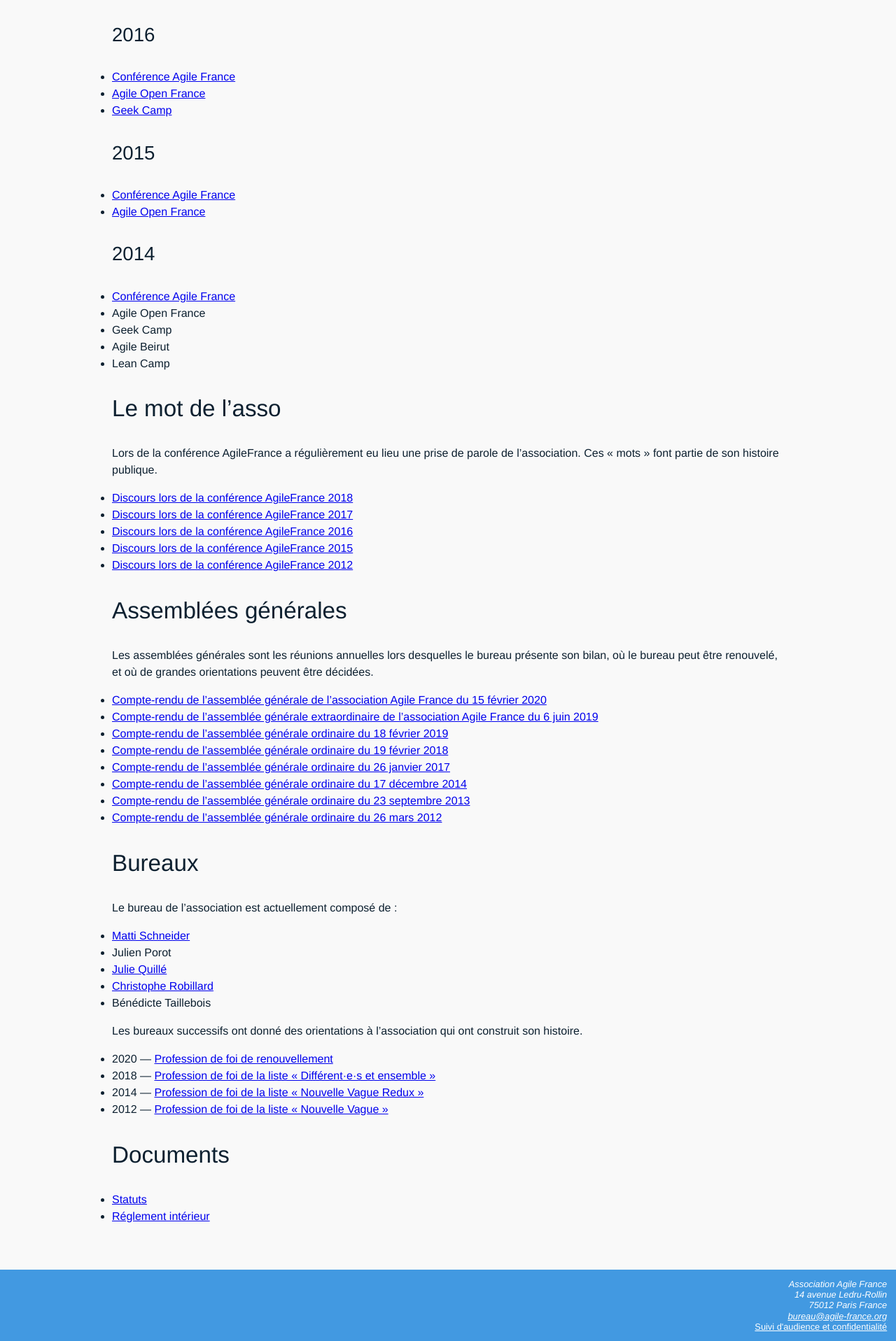
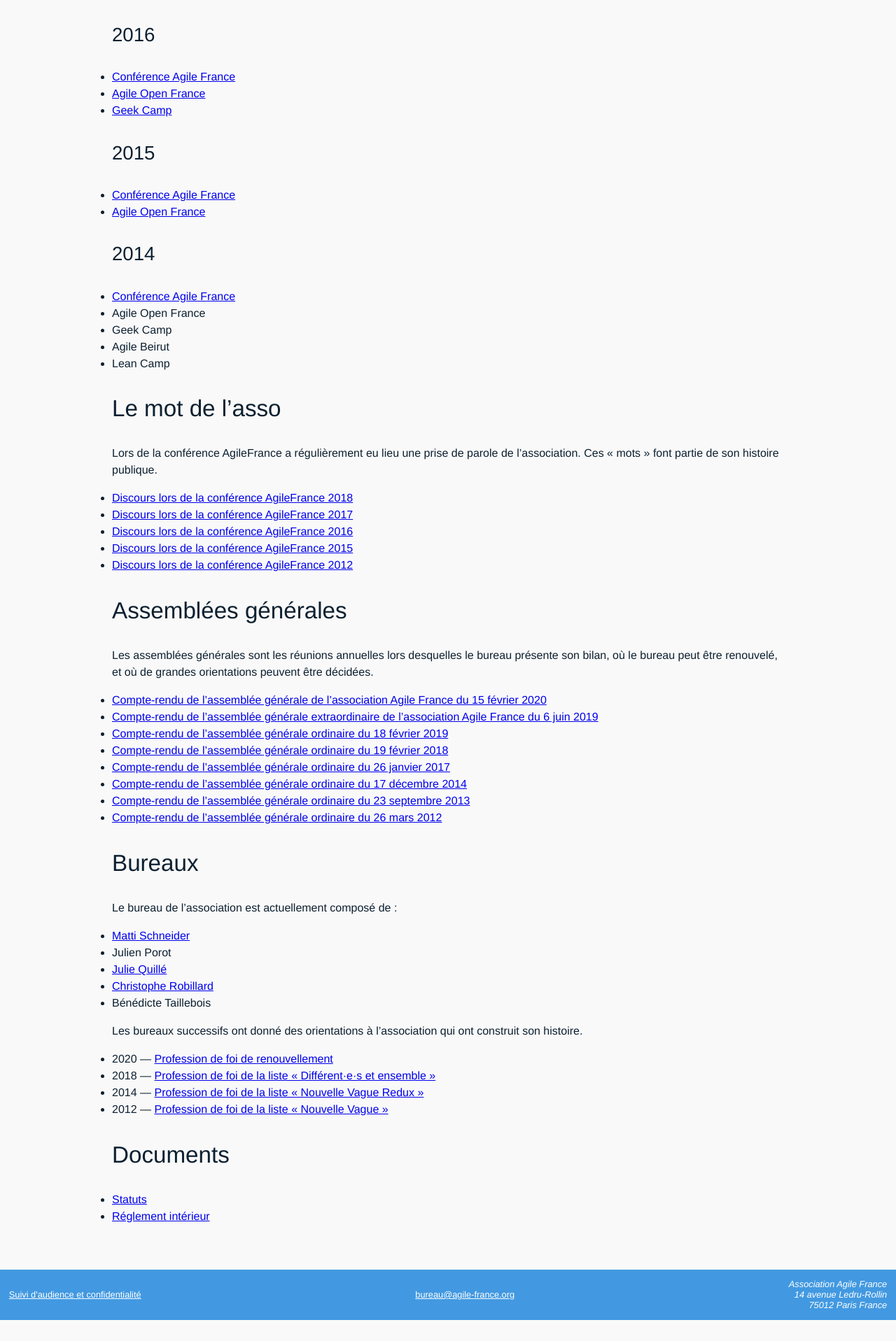
Before and after one commit to AgileFrance/AgileFrance.github.io, a Jekyll site: the page built from _pages/index.md, in a window 1280 px wide. Shown: the part 2316-4233 px from the top of the page at 70% size. Built offline with Jekyll 4.4.1, drawn with Linux system fonts in a browser that asks for light colours; comment, search, counter and statistics services are not loaded; our own code applies the rules of GitHub Pages for plain Markdown files; after the commit the page ends 4203 px from its top, so only the background shows below that.

Commit message:
Unify footer presentation with header

```diff
--- a/_layouts/default.html
+++ b/_layouts/default.html
@@ -45,14 +45,15 @@
     </main>
 
     <footer>
+      <a href="/suivi-audience">Suivi d'audience et confidentialité</a>
+
+      <a href="mailto:bureau@agile-france.org">bureau@agile-france.org</a>
+
       <address translate="no">
         Association Agile France<br>
         14 avenue Ledru-Rollin<br>
         75012 Paris France<br>
-        <a href="mailto:bureau@agile-france.org">bureau@agile-france.org</a>
       </address>
-
-      <a href="/suivi-audience">Suivi d'audience et confidentialité</a>
     </footer>
 
     <script type="text/javascript">
--- a/css/main.css
+++ b/css/main.css
@@ -57,6 +57,10 @@
 }
 
 header, footer {
+  display: flex;
+  align-items: center;
+  flex-direction: column;
+  justify-content: space-between;
   background-color: #4299e1;
   color: white;
 }
@@ -65,18 +69,17 @@
   color: inherit;
 }
 
-header, header nav {
-  display: flex;
-  align-items: center;
-  flex-direction: column;
-}
-
 header {
-  justify-content: space-between;
   padding-top: 1.5em;
   padding-bottom: 1.5em;
   padding-right: 3em;
   padding-left: 3em;
+}
+
+header nav {
+  display: flex;
+  align-items: center;
+  flex-direction: column;
 }
 
 header img {
@@ -110,9 +113,10 @@
 }
 
 @media (min-width: 1024px) {
-  header, header nav {
+  header, header nav, footer {
     flex-direction: row;
   }
+
   header nav a {
     margin-top: 0;
     margin-right: 2em;
```
